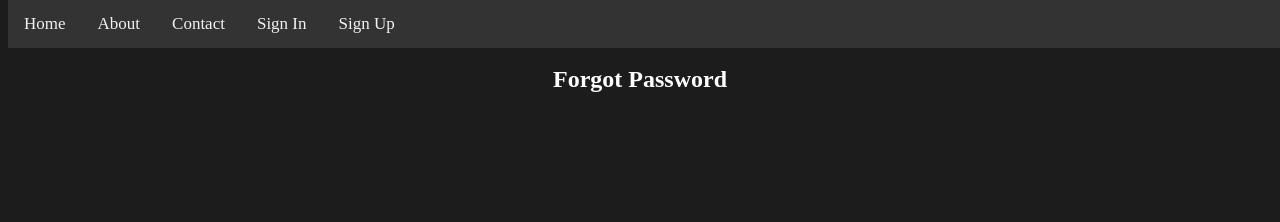
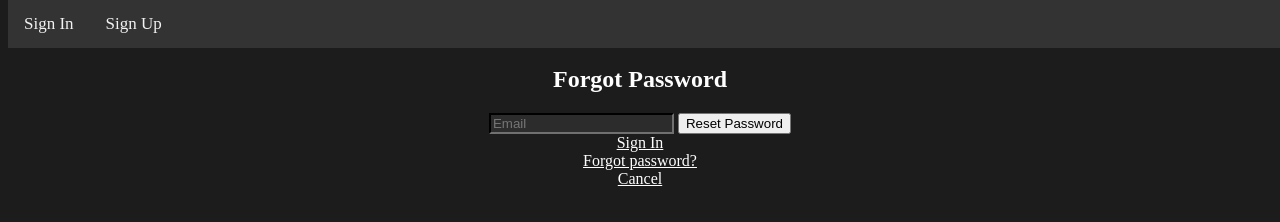
Before and after one commit to randor12/SchoolShare, a website: page public/forgotPass.html in a window 1280 px wide. Shown: the top 222 px of the page. Drawn offline with Linux system fonts and the light colour scheme.

Commit message:
edited forgot password

```diff
--- a/public/forgotPass.html
+++ b/public/forgotPass.html
@@ -7,17 +7,38 @@
     <link rel="stylesheet" href="../styles/style.css">
 </head>
 <body>
-    <!--Navigation bar-->
     <div class="navbar">
-        <a href="/">Home</a>
-        <a href="/about">About</a>
-        <a href="/contact">Contact</a>
         <a href="/login">Sign In</a>
         <a href="/signup">Sign Up</a>
     </div>
-    <!--Main Code-->
     <div class="main">
         <h2>Forgot Password</h2>
+        <div class="container">
+            <form method="POST" action="forgotPass">
+                <div class="row">
+                    <input type="text" id="email" name="email" placeholder="Email" required>
+                    <button type="submit">Reset Password</button>
+                </div>
+            </form>
+        </div>
+
+        <div class="bottom-container">
+            <div class="row">
+                <div class="col">
+                    <!--Sign Up Page-->
+                    <a href="/login" style="color:white" class="btn">Sign In</a>
+                </div>
+                <div class="col">
+                    <!--Forgot Password-->
+                    <a href="/forgotPass" style="color:white" class="btn">Forgot password?</a>
+                </div>
+                <div class="col">
+                    <!--Home Button-->
+                    <a href="/" style="color:white" class="btn">Cancel</a>
+                </div>
+            </div>
+        </div>
+
     </div>
 </body>
 </html>
```
Also changed, not shown: index.js (+14 -0 lines), public/signIn.html (+0 -3 lines), public/signUp.html (+0 -3 lines).
